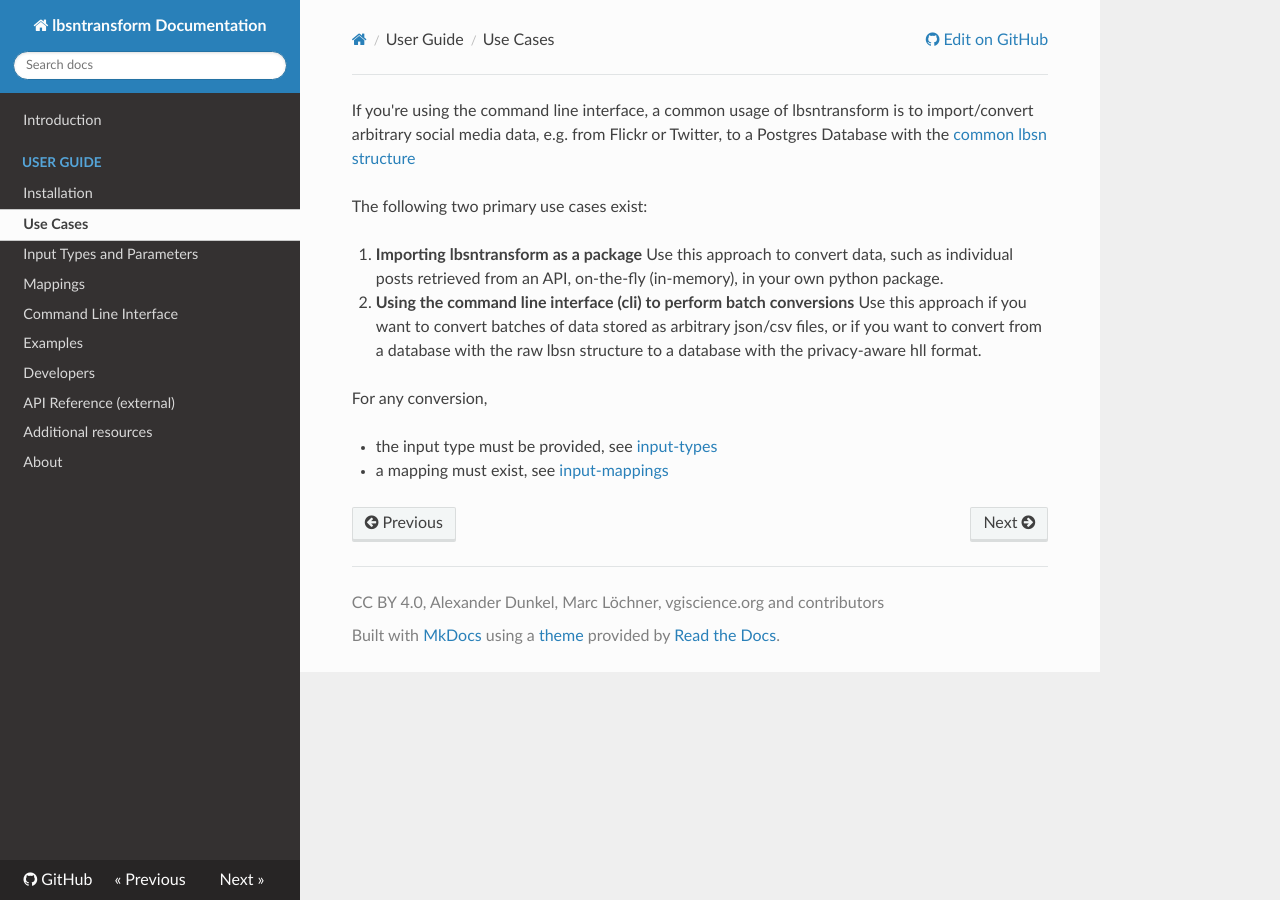
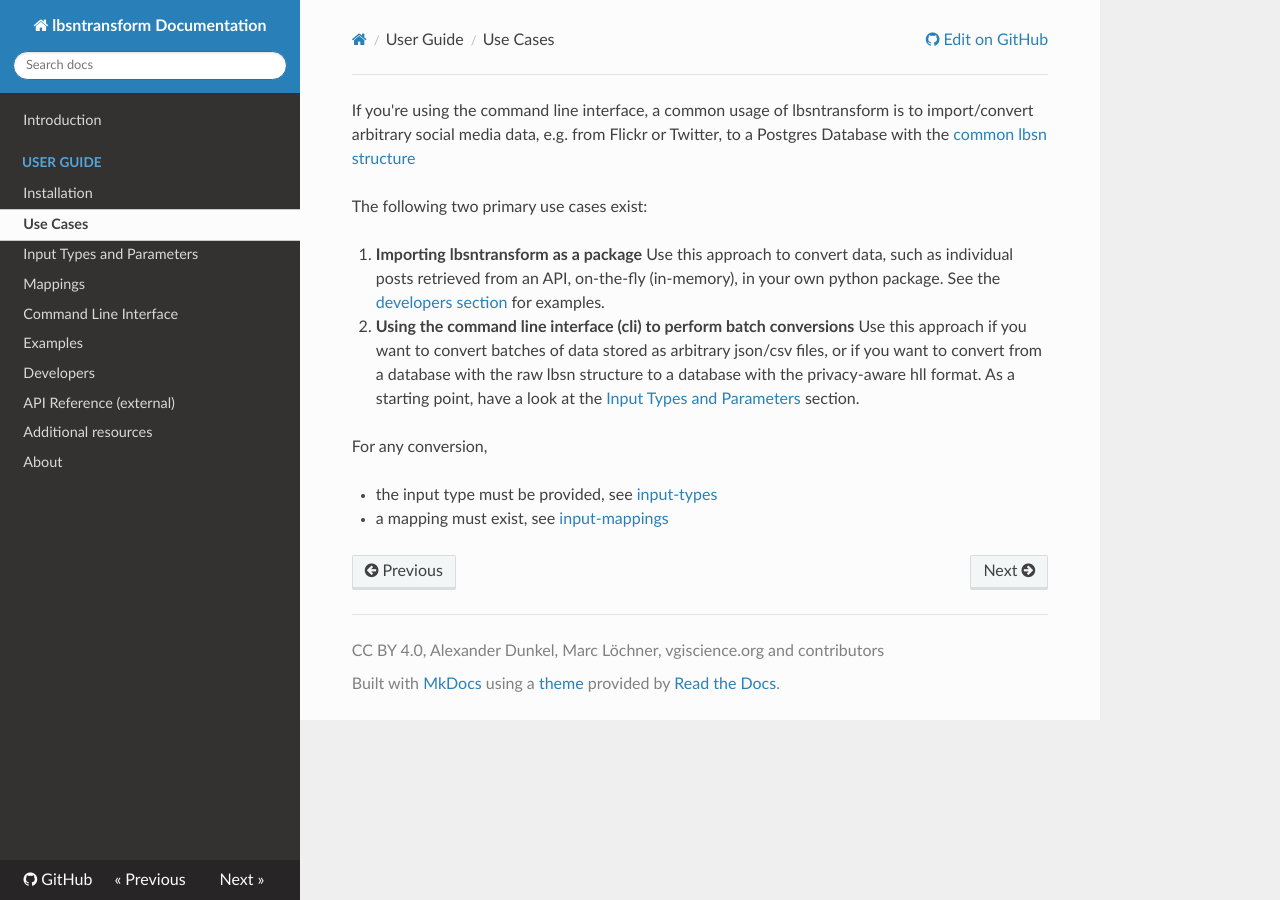
Before and after one commit to Sieboldianus/lbsntransform, an MkDocs documentation site: the page built from docs/use-cases.md, in a window 1280 px wide. Built offline with MkDocs 1.6.1, drawn with Linux system fonts in a browser that asks for light colours; nearby versions of some CDN libraries.

Commit message:
docs: Add internal links to Use Cases

```diff
--- a/docs/use-cases.md
+++ b/docs/use-cases.md
@@ -7,13 +7,13 @@
 1. **Importing lbsntransform as a package**
    Use this approach to convert data, such as individual posts
    retrieved from an API, on-the-fly (in-memory), in your own
-   python package.
+   python package. See the [developers section](../package/#importing-lbsntransform-as-a-package) for examples.
 
 2. **Using the command line interface (cli) to perform batch conversions**
    Use this approach if you want to convert batches of data stored as
    arbitrary json/csv files, or if you want to convert from a database
    with the raw lbsn structure to a database with the privacy-aware hll
-   format.
+   format. As a starting point, have a look at the [Input Types and Parameters](../input-types/) section.
 
 For any conversion,
 
```
